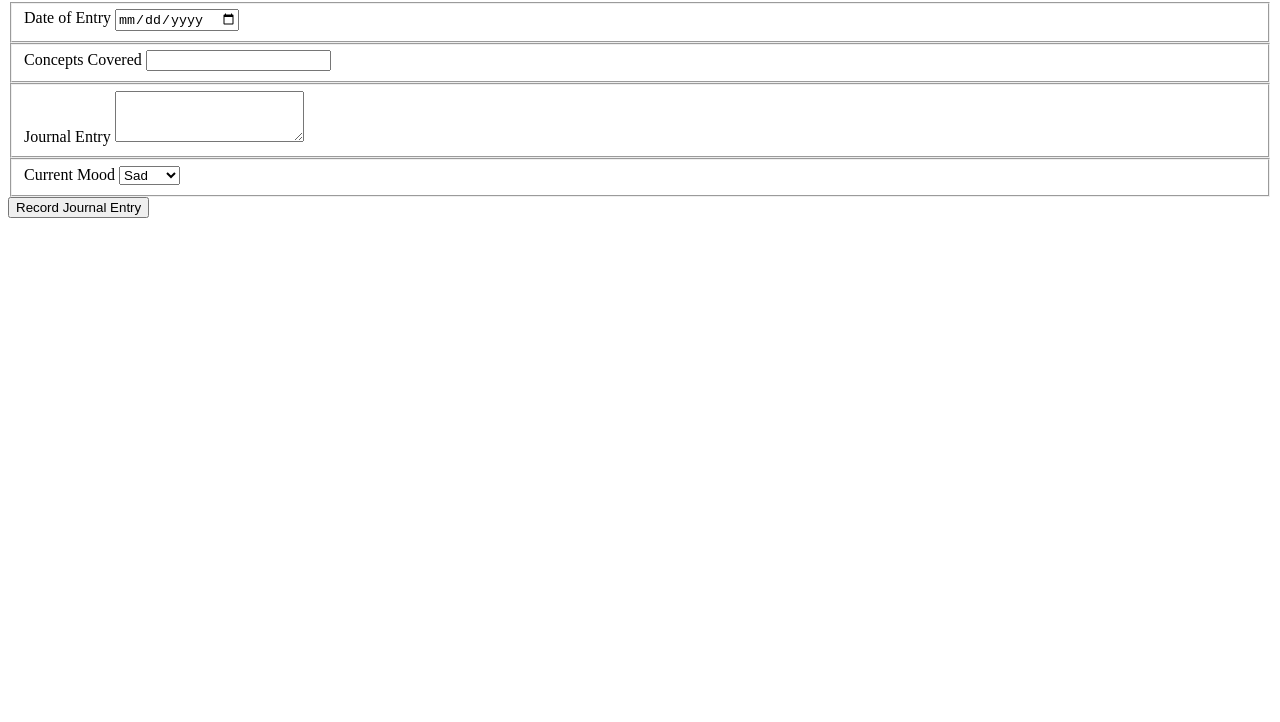
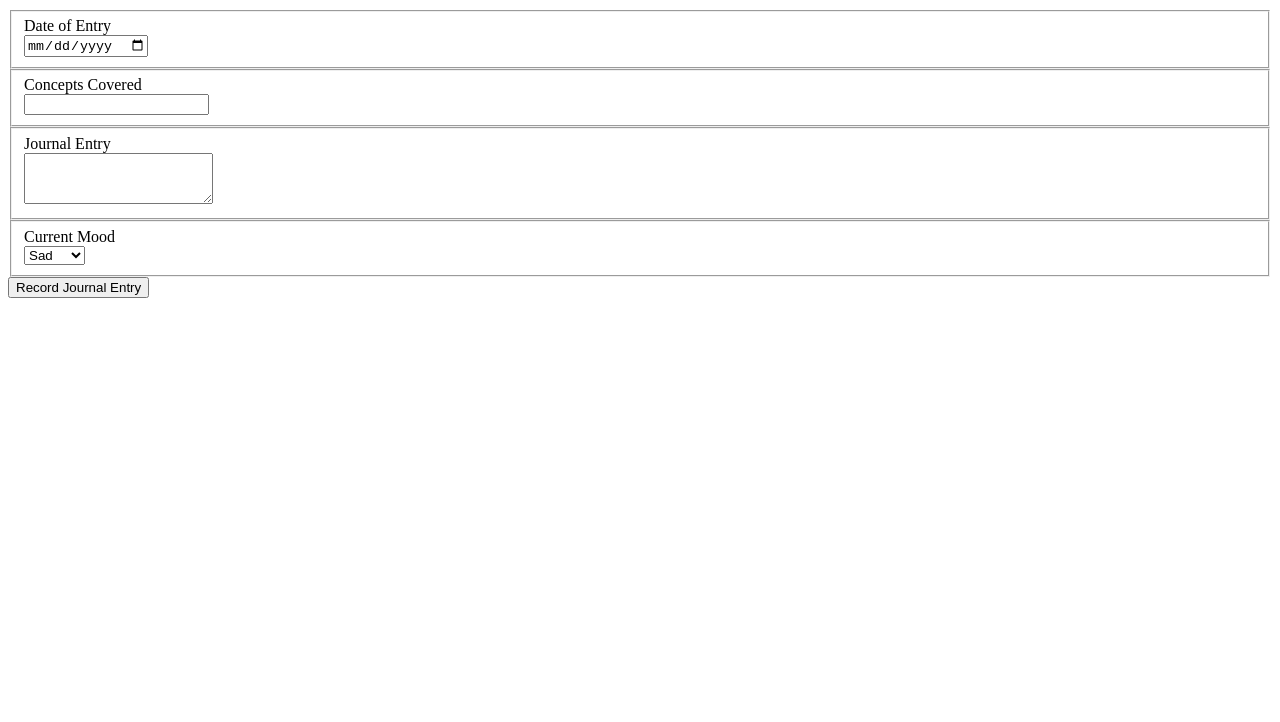
Before and after one commit to Hellowalls1/Daily-Journal, a plain HTML site: page index.html in a window 1280 px wide. Shown: the part 78-800 px from the top of the page. Drawn offline with Linux system fonts and the light colour scheme; files that its build step writes are made by us from their sources.

Commit message:
second part of exercise executed

```diff
--- a/index.html
+++ b/index.html
@@ -4,34 +4,34 @@
     <meta charset="UTF-8">
     <meta name="viewport" content="width=device-width, initial-scale=1.0">
     <title>Daily Journal</title>
-    <link rel="stylesheet" href="main.css">
+    <link rel="stylesheet" href="styles/main.css">
 </head>
-<body>
+<body class="container">
     <h1>Daily Journal</h1>
-    <form action="">
+    <form class= "form1" action="">
         <fieldset>
-            <label for="journalDate">Date of Entry</label>
+            <label class="journalDate" for="journalDate">Date of Entry</label>
             <input type="date" name="journalDate" id="journalDate">
         </fieldset>
      </form>
 
     <form action="">
         <fieldset>
-        <label for="concepts">Concepts Covered</label>
+        <label class="concepts" for="concepts">Concepts Covered</label>
         <input type="text" id="concepts" name="concepts">
         </fieldset>
     </form>
 
     <form action="">
         <fieldset>
-        <label for="journalEntry">Journal Entry</label>
+        <label class="journalEntry" for="journalEntry">Journal Entry</label>
         <textarea name="message" rows="3" cols="21.5"></textarea>
         </fieldset>
     </form>
 
 <form action="">
     <fieldset>
-  <label for="currentMood">Current Mood</label>
+  <label class="currentMood" for="currentMood">Current Mood</label>
   <select id="currentMood" name="currentMood">
     <option value="Sad">Sad</option>
     <option value="Ok">Ok</option>
--- a/styles/main.css
+++ b/styles/main.css
@@ -0,0 +1,28 @@
+.container {
+   display: flex;
+   flex-wrap: wrap;
+   flex-direction: column;
+   overflow: hidden;
+}
+.form1 {
+    flex-direction: column;
+}
+
+.journalDate {
+    display: flex;
+    flex-wrap: wrap ;
+}
+
+.concepts{
+    display: flex;
+    flex-wrap: wrap;
+}
+
+.journalEntry{
+    display: flex;
+    flex-wrap: wrap;
+}
+.currentMood{
+    display: flex;
+    flex-wrap: wrap;
+}
```
